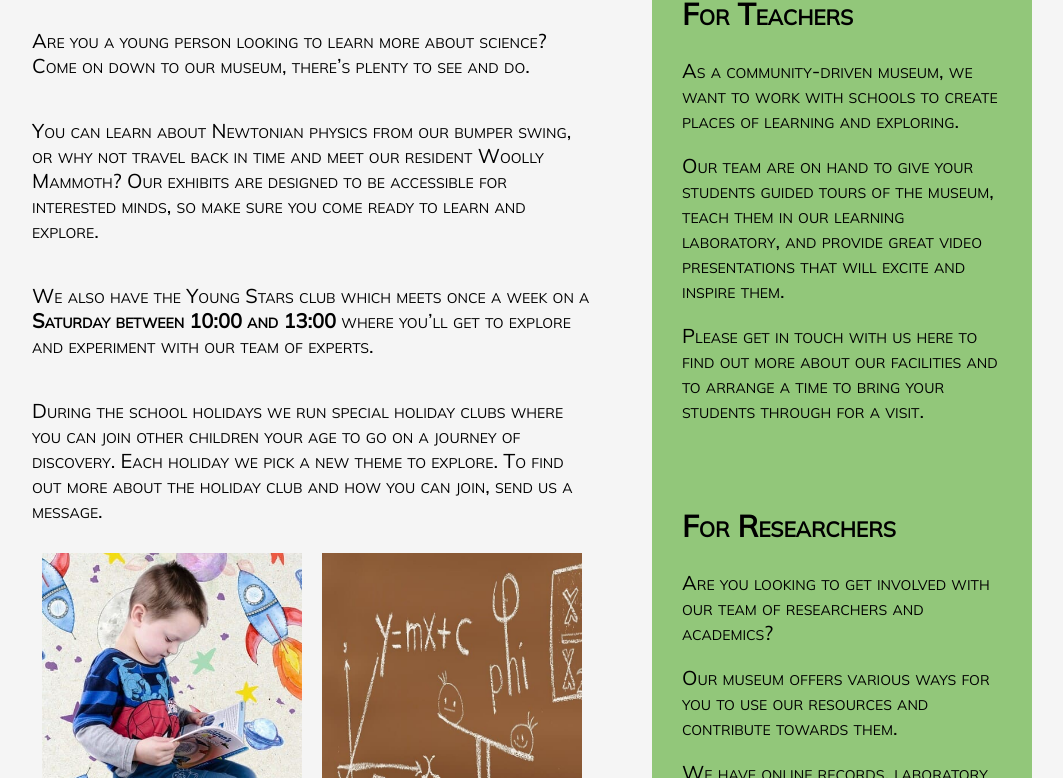
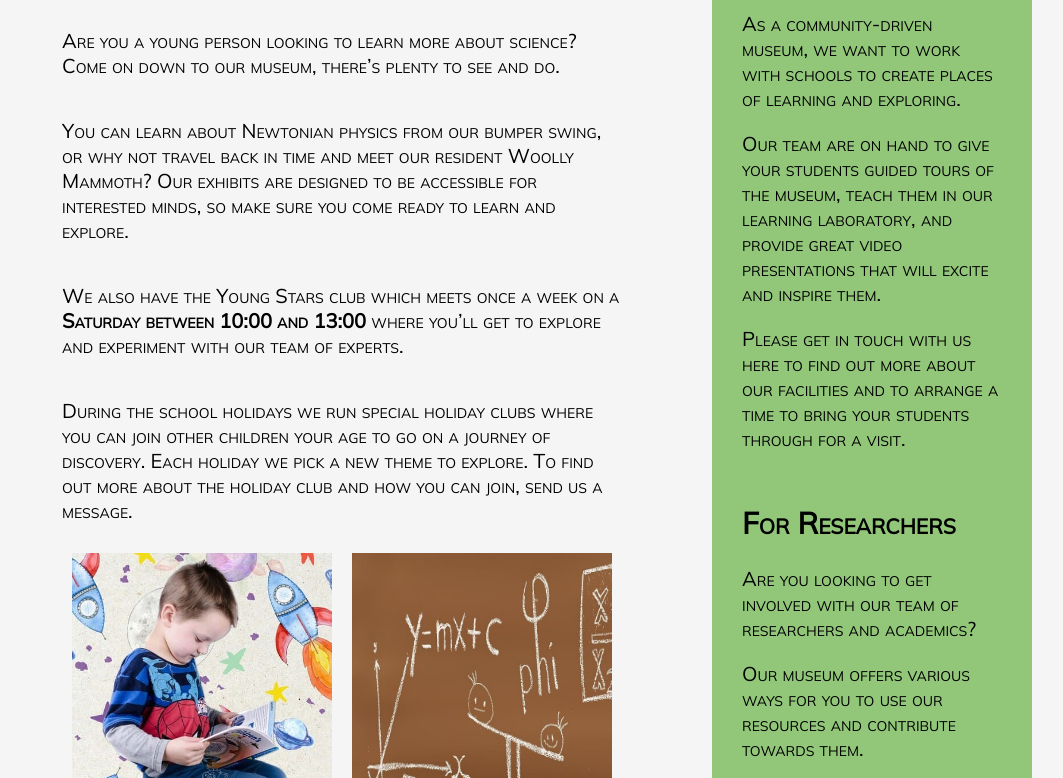
Before and after one commit to chalund/Semesterproject-1, a plain HTML site: page explore.html in a window 1280 px wide. Shown: the part 748-1526 px from the top of the page, without its empty margins (108-1171 px from the left). Drawn offline with Linux system fonts and the light colour scheme.

Commit message:
explore-padding fixed

```diff
--- a/css/style.css
+++ b/css/style.css
@@ -532,17 +532,6 @@ img {
     border-top: 90px solid #fecf63;
 }
 
-.explore_content {
-    padding: 30px;
-}
-
-
-.explore_kids {
-    display: flex;
-    flex-direction: column;
-    justify-content: center;
-}
-
 .explore_image_container {
     display: flex;
 }
@@ -581,7 +570,8 @@ img {
     border-top: 90px solid #faa03c ;
 }
 
-.get_support {
+.get_support ,
+.explore_kids {
     display: flex;
     flex-direction: column;
     justify-content: space-evenly;
```
Also changed, not shown: explore.html (+4 -4 lines), getinvolved.html (+2 -2 lines).
